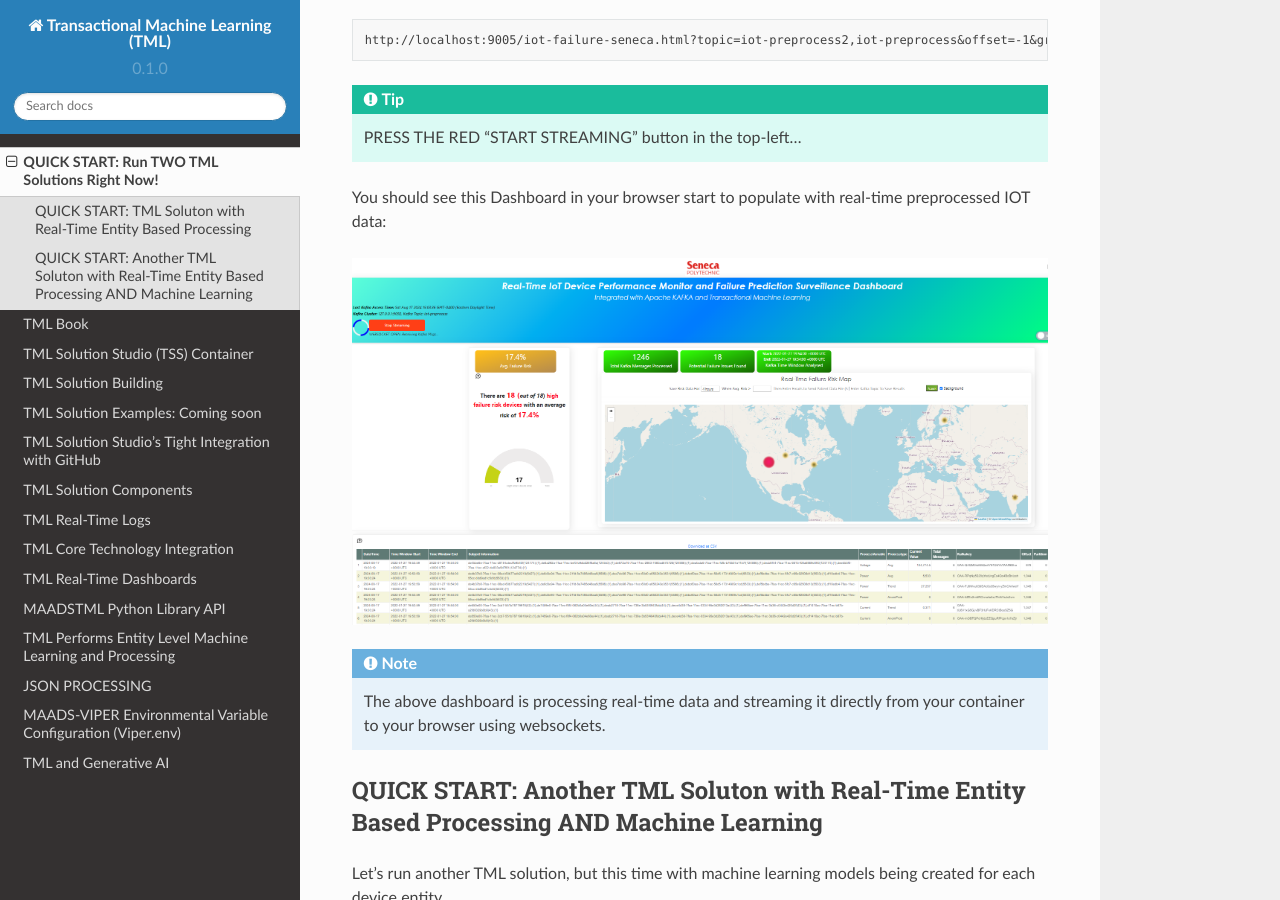
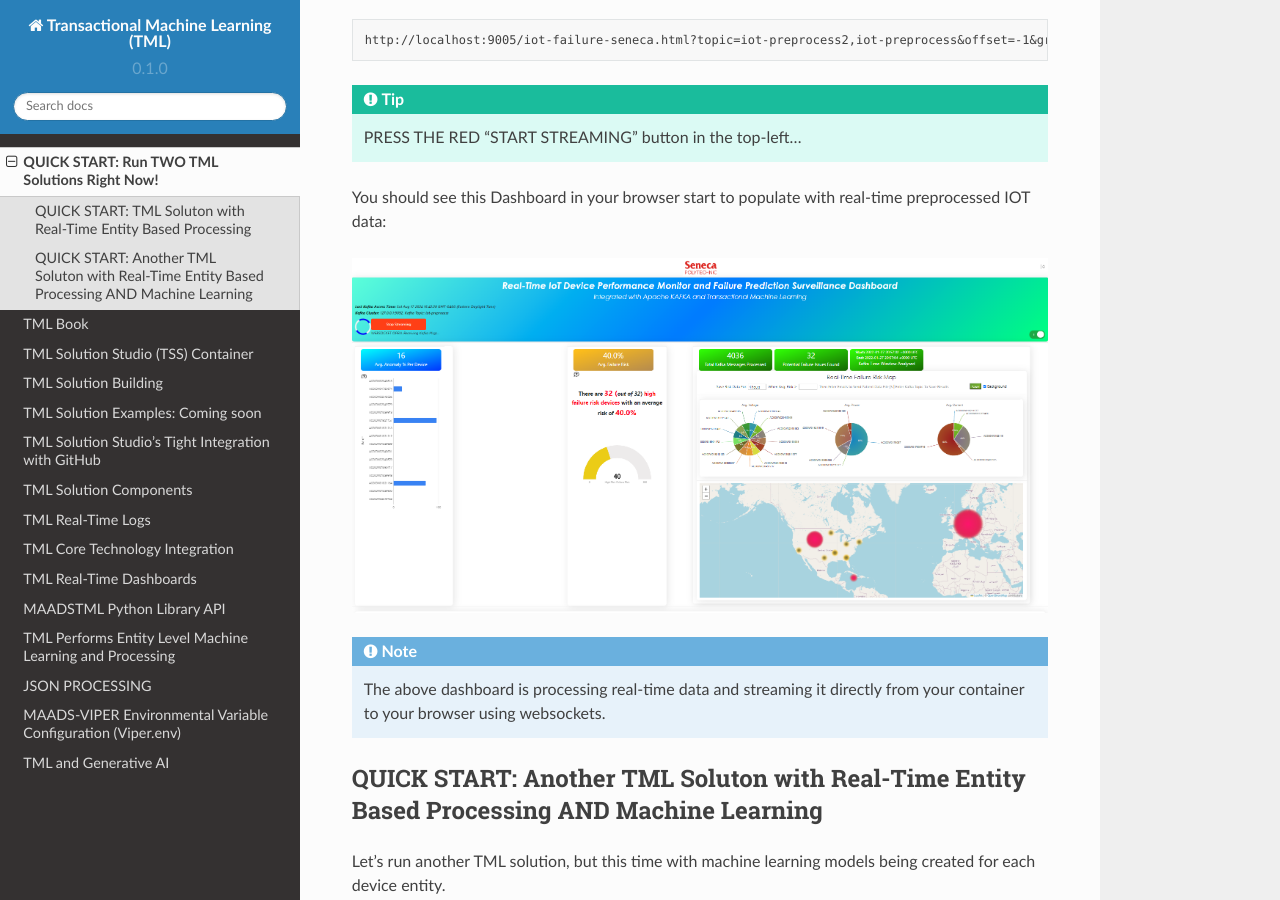
Before and after one commit to smaurice101/readthedocs, a Sphinx documentation site: the page built from docs/source/quickstart.rst, in a window 1280 px wide and 900 px high, scrolled down 828 px. Built offline with Sphinx 7.4.7 and the Read the Docs theme 2.0.0, drawn with Linux system fonts in a browser that asks for light colours.

Commit message:
Update quickstart.rst

```diff
--- a/docs/source/quickstart.rst
+++ b/docs/source/quickstart.rst
@@ -34,7 +34,7 @@ Then, open up your favorite browser and enter this URL below:
 
 You should see this Dashboard in your browser start to populate with real-time preprocessed IOT data:
 
-.. figure:: demosol.png
+.. figure:: demosol1a.png
 
 .. note::
    The above dashboard is processing real-time data and streaming it directly from your container to your browser using websockets.
```
